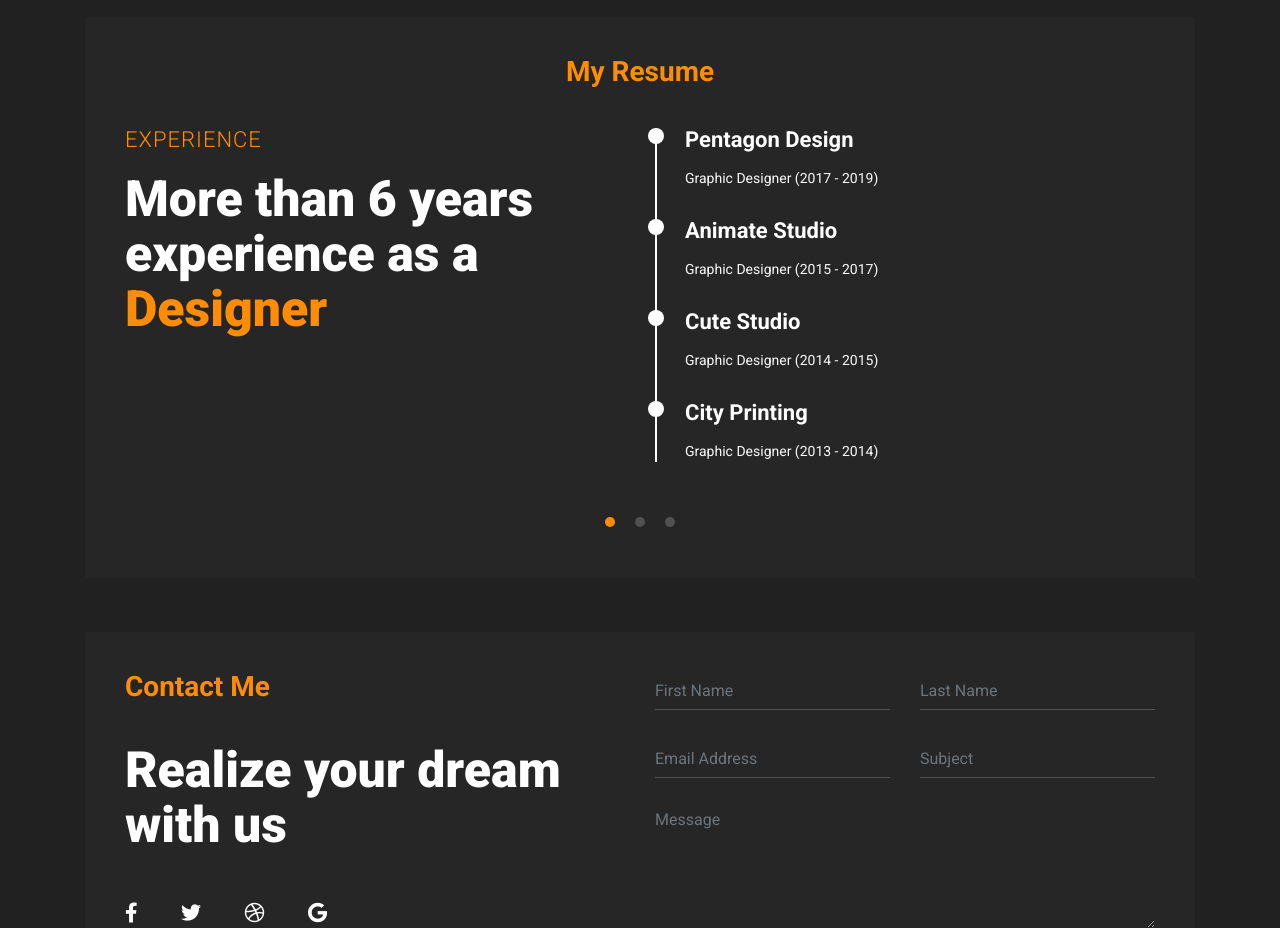
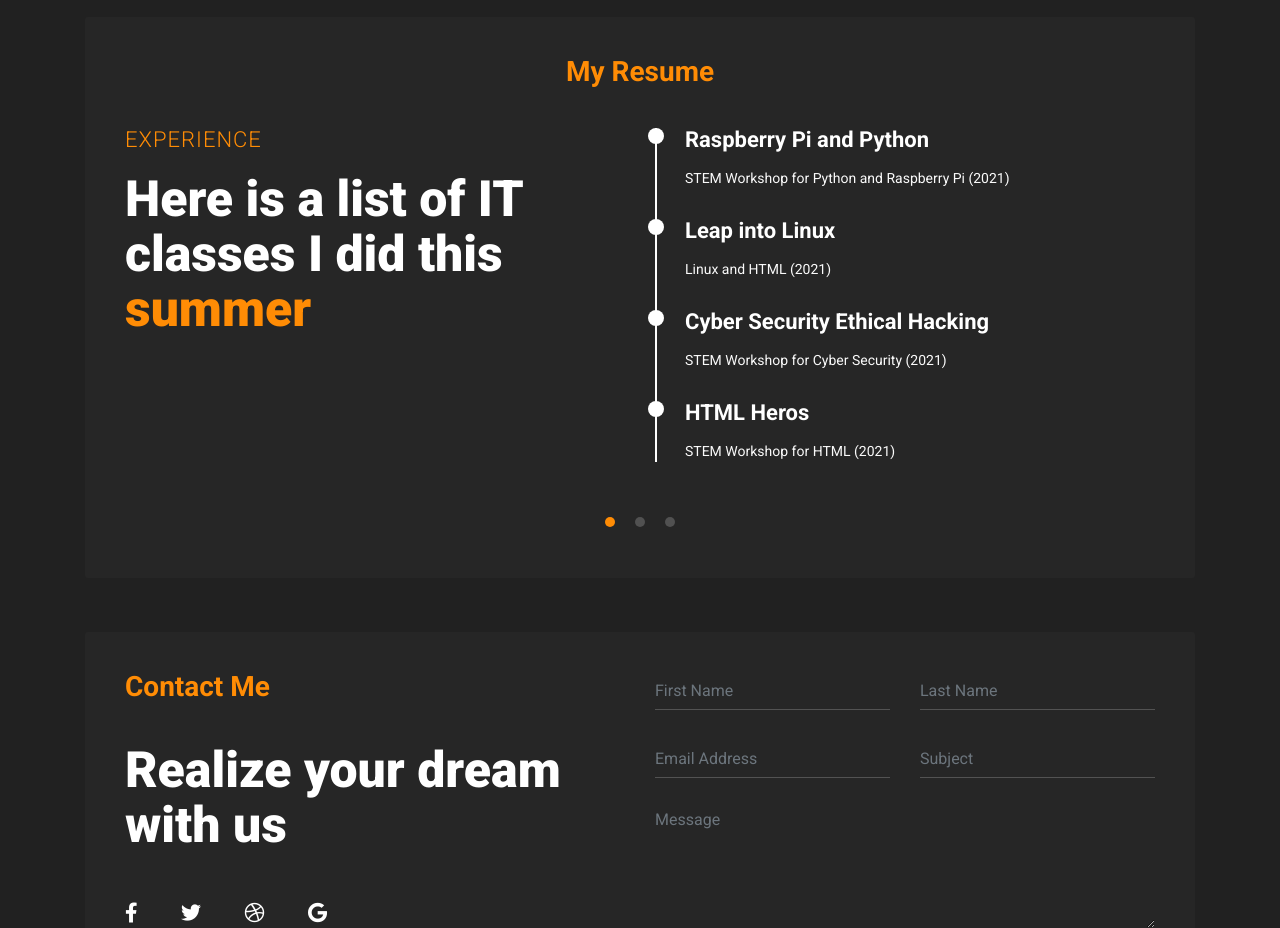
Before and after one commit to ItsRoach/personal-portfolio, a plain HTML site: page index.html in a window 1280 px wide. Shown: the part 1020-1948 px from the top of the page. Drawn offline with Linux system fonts and the light colour scheme.

Commit message:
Updates to Index.html

```diff
--- a/index.html
+++ b/index.html
@@ -131,7 +131,7 @@
                                 <div class="content-left">
                                     <div class="title-resume">
                                         <h3>Experience</h3>
-                                        <h2>More than 6 years experience as a <span>Designer</span></h2>
+                                        <h2>Here is a list of IT classes I did this <span>summer</span></h2>
                                     </div>
                                 </div>
                             </div>
@@ -139,20 +139,20 @@
                                 <div class="content-right">
                                     <ul class="timeline">
                                         <li>
-                                            <h4>Pentagon Design</h4>
-                                            <span>Graphic Designer (2017 - 2019)</span>
+                                            <h4>Raspberry Pi and Python</h4>
+                                            <span>STEM Workshop for Python and Raspberry Pi (2021)</span>
                                         </li>
                                         <li>
-                                            <h4>Animate Studio</h4>
-                                            <span>Graphic Designer (2015 - 2017)</span>
+                                            <h4>Leap into Linux</h4>
+                                            <span>Linux and HTML (2021)</span>
                                         </li>
                                         <li>
-                                            <h4>Cute Studio</h4>
-                                            <span>Graphic Designer (2014 - 2015)</span>
+                                            <h4>Cyber Security Ethical Hacking</h4>
+                                            <span>STEM Workshop for Cyber Security (2021)</span>
                                         </li>
                                         <li>
-                                            <h4>City Printing</h4>
-                                            <span>Graphic Designer (2013 - 2014)</span>
+                                            <h4>HTML Heros</h4>
+                                            <span>STEM Workshop for HTML (2021)</span>
                                         </li>
                                     </ul>
                                 </div>
@@ -274,6 +274,22 @@
                                                             </li>
                                                             <li>
                                                                 <div class="skill-title">
+                                                                    <span>Python</span>
+                                                                </div>
+                                                                <div class="progress">
+                                                                    <div class="progress-bar" role="progressbar" aria-valuenow="90" aria-valuemin="0" aria-valuemax="100" style="width: 60%"></div>
+                                                                </div>
+                                                            </li>
+                                                            <li>
+                                                                <div class="skill-title">
+                                                                    <span>Cyber Security</span>
+                                                                </div>
+                                                                <div class="progress">
+                                                                    <div class="progress-bar" role="progressbar" aria-valuenow="90" aria-valuemin="0" aria-valuemax="100" style="width: 35%"></div>
+                                                                </div>
+                                                            </li>
+                                                            <li>
+                                                                <div class="skill-title">
                                                                     <span>Graphic Design</span>
                                                                 </div>
                                                                 <div class="progress">
```
